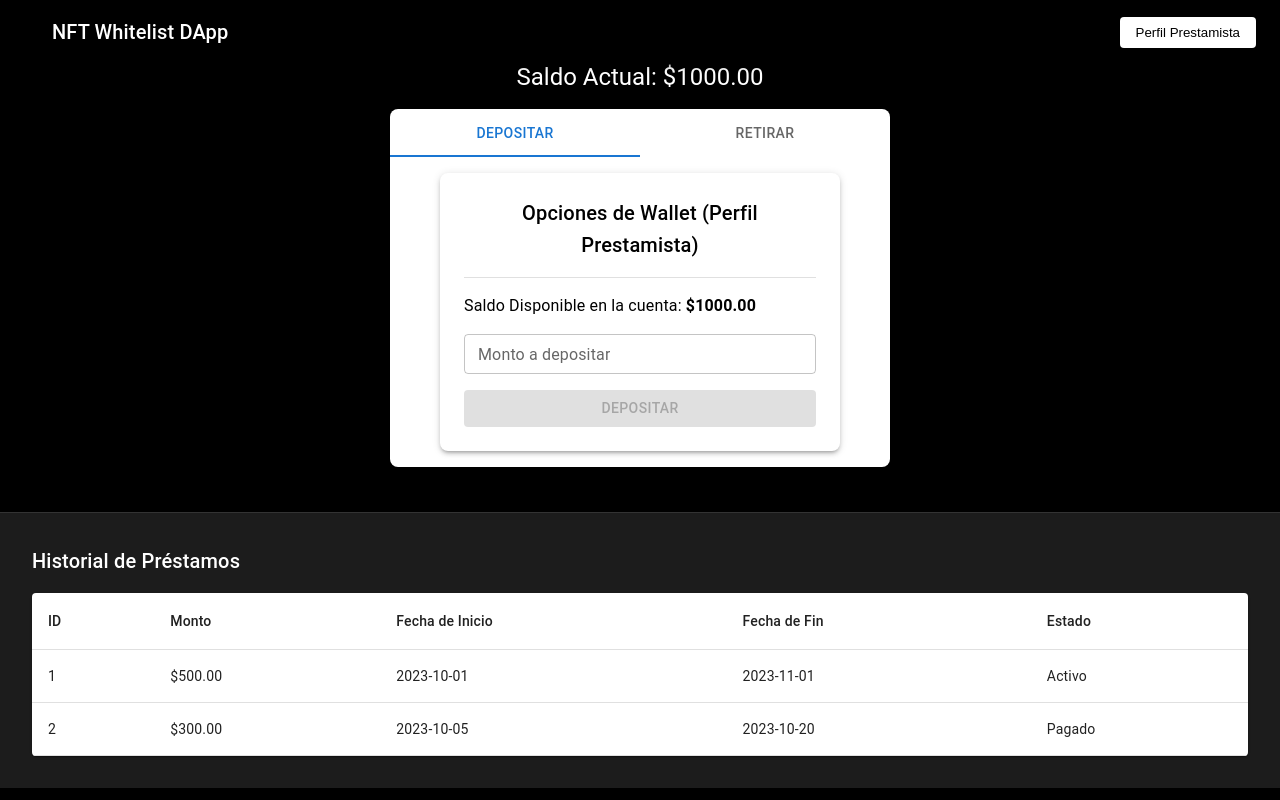
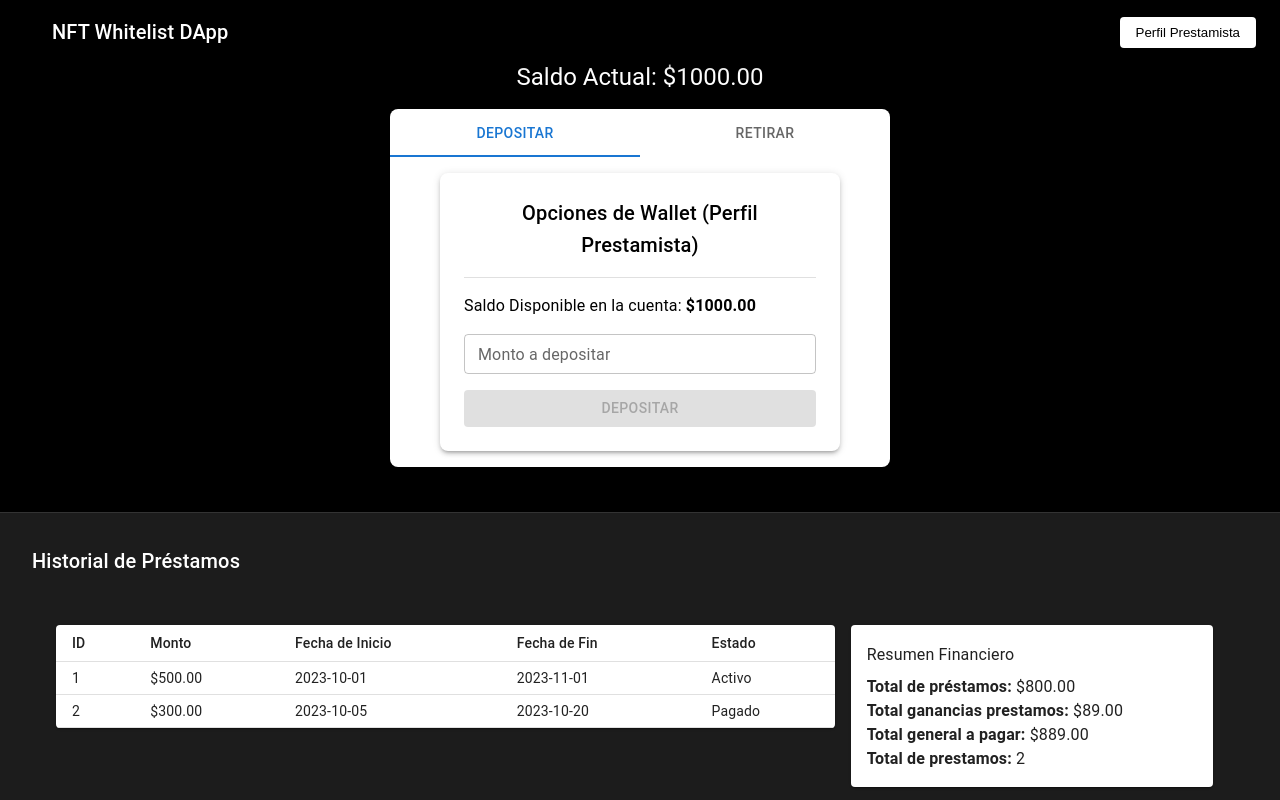
Before and after one commit to Karmejares/OpenBlockMVP, a Next.js app: page / in a window 1280 px wide. Built offline with nearby package versions, Linux system fonts and the light colour scheme; some icons are missing.

Commit message:
feat(Beneficiario): historial

```diff
--- a/src/app/components/PerfilBeneficiario/PerfilBeneficiario.tsx
+++ b/src/app/components/PerfilBeneficiario/PerfilBeneficiario.tsx
@@ -85,7 +85,7 @@ export default function PerfilBeneficiario() {
             borderRadius: 2,
             boxShadow: 3,
             padding: 3,
-            height: "70vh", // Ensure consistent height
+            height: "75vh", // Ensure consistent height
             color: "black",
           }}
         >
@@ -128,7 +128,7 @@ export default function PerfilBeneficiario() {
             borderRadius: 2,
             boxShadow: 3,
             padding: 3,
-            height: "70vh", // Ensure consistent height
+            height: "75vh", // Ensure consistent height
             color: "black",
           }}
         >
@@ -139,6 +139,7 @@ export default function PerfilBeneficiario() {
       {/* Loan History Section */}
       <Box
         sx={{
+          mt: 2,
           padding: 4,
           backgroundColor: "#1c1c1c",
           borderTop: "1px solid #333",
--- a/src/app/components/PerfilPrestamista/PrestamosActuales.tsx
+++ b/src/app/components/PerfilPrestamista/PrestamosActuales.tsx
@@ -1,11 +1,13 @@
 import React from "react";
 import {
+  Box,
+  Typography,
   Table,
+  TableHead,
   TableBody,
+  TableRow,
   TableCell,
   TableContainer,
-  TableHead,
-  TableRow,
   Paper,
 } from "@mui/material";
 
@@ -22,11 +24,27 @@ interface PrestamosActualesProps {
 }
 
 const PrestamosActuales: React.FC<PrestamosActualesProps> = ({ prestamos }) => {
+  const totalPrestamos = prestamos.reduce((acc, p) => acc + p.monto, 0);
+  const totalComisiones = prestamos.reduce((acc, p) => {
+    const tasa = p.monto < 500 ? 0.13 : 0.10;
+    return acc + p.monto * tasa;
+  }, 0);
+  const totalGeneral = totalPrestamos + totalComisiones;
+  const numeroDePrestamos = prestamos.length;
+
   return (
-    <div>
-      {prestamos.length > 0 ? (
+      <Box sx={{ maxWidth: "1200px", mx: "auto", px: 2, py: 4 }}>
+
+        <Box sx={{ display: "flex", flexWrap: "wrap", gap: 2 }}>
+          {/* Tabla de préstamos - 8 columnas */}
+          <Box
+              sx={{
+                flex: "0 0 66.6666%", // 8/12
+                minWidth: "300px",
+              }}
+          >
             <TableContainer component={Paper}>
-          <Table>
+              <Table size="small">
                 <TableHead>
                   <TableRow>
                     <TableCell>ID</TableCell>
@@ -49,10 +67,36 @@ const PrestamosActuales: React.FC<PrestamosActualesProps> = ({ prestamos }) => {
                 </TableBody>
               </Table>
             </TableContainer>
-      ) : (
-        <p>No hay préstamos actuales.</p>
-      )}
-    </div>
+          </Box>
+
+          {/* Resumen financiero - 4 columnas */}
+          <Box
+              sx={{
+                flex: "0 0 31%", // aproximadamente 4/12
+                minWidth: "250px",
+                alignSelf: "flex-start",
+              }}
+          >
+            <Paper sx={{ p: 2 }}>
+              <Typography variant="subtitle1" gutterBottom>
+                Resumen Financiero
+              </Typography>
+              <Typography>
+                <strong>Total de préstamos:</strong> ${totalPrestamos.toFixed(2)}
+              </Typography>
+              <Typography>
+                <strong>Total ganancias prestamos:</strong> ${totalComisiones.toFixed(2)}
+              </Typography>
+              <Typography>
+                <strong>Total general a pagar:</strong> ${totalGeneral.toFixed(2)}
+              </Typography>
+              <Typography>
+                <strong>Total de prestamos:</strong> {numeroDePrestamos}
+              </Typography>
+            </Paper>
+          </Box>
+        </Box>
+      </Box>
   );
 };
 
```
Lines whose indentation alone changed are shown as unchanged.
